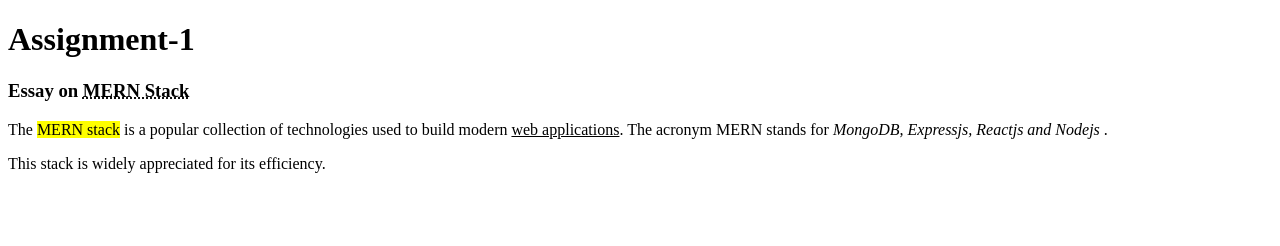
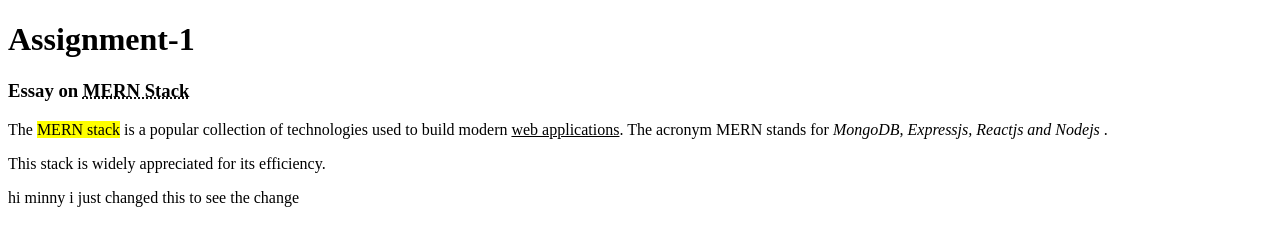
Before and after one commit to Meenakshi-Adapa/meenakshi-adapa.github.io, a plain HTML site: page a1/index.html in a window 1280 px wide. Drawn offline with Linux system fonts and the light colour scheme.

Commit message:
changed index.html in folder a to learn git

```diff
--- a/a1/index.html
+++ b/a1/index.html
@@ -11,3 +11,5 @@
     <p>This stack is widely appreciated for its efficiency.</p>
 </body>
 </html>
+
+hi minny i just changed this to see the change
```
